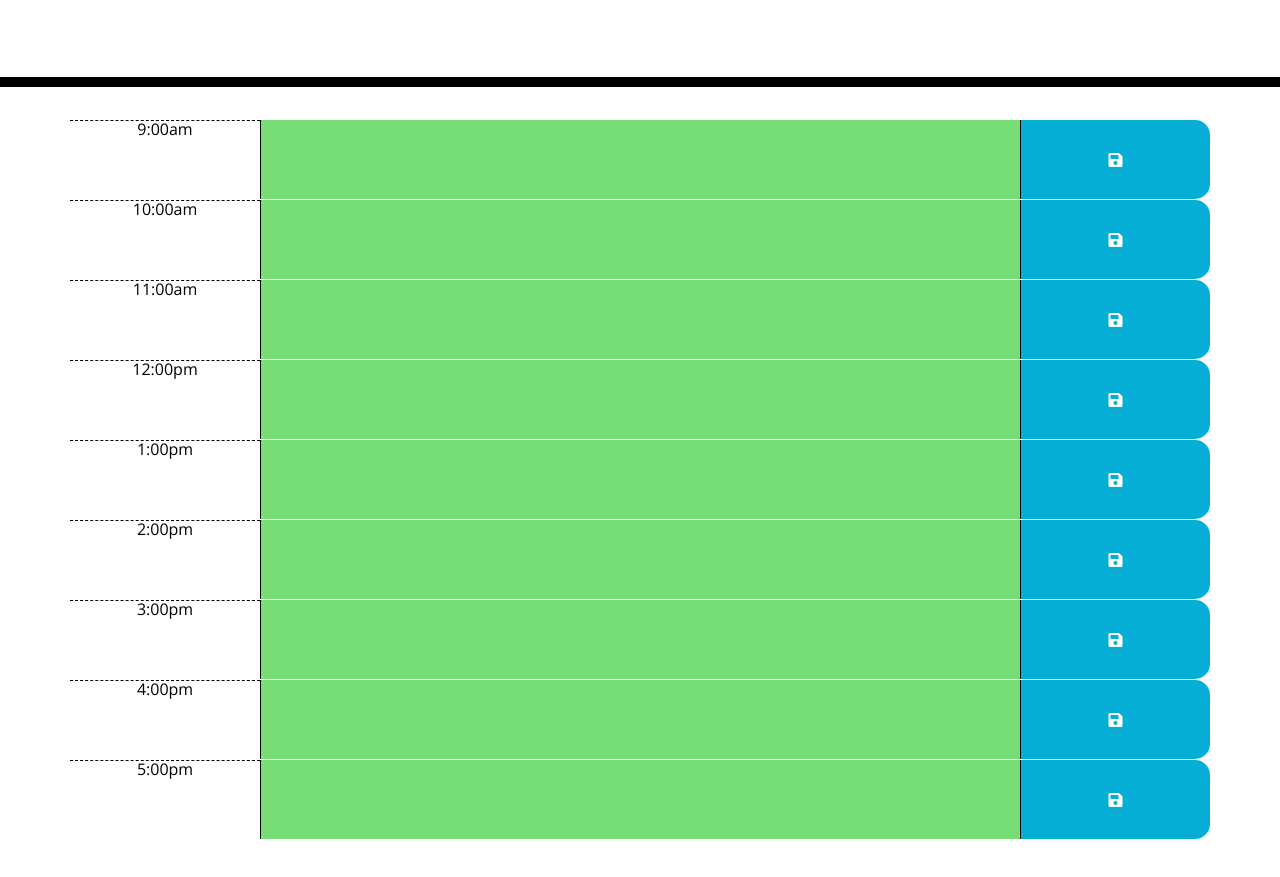
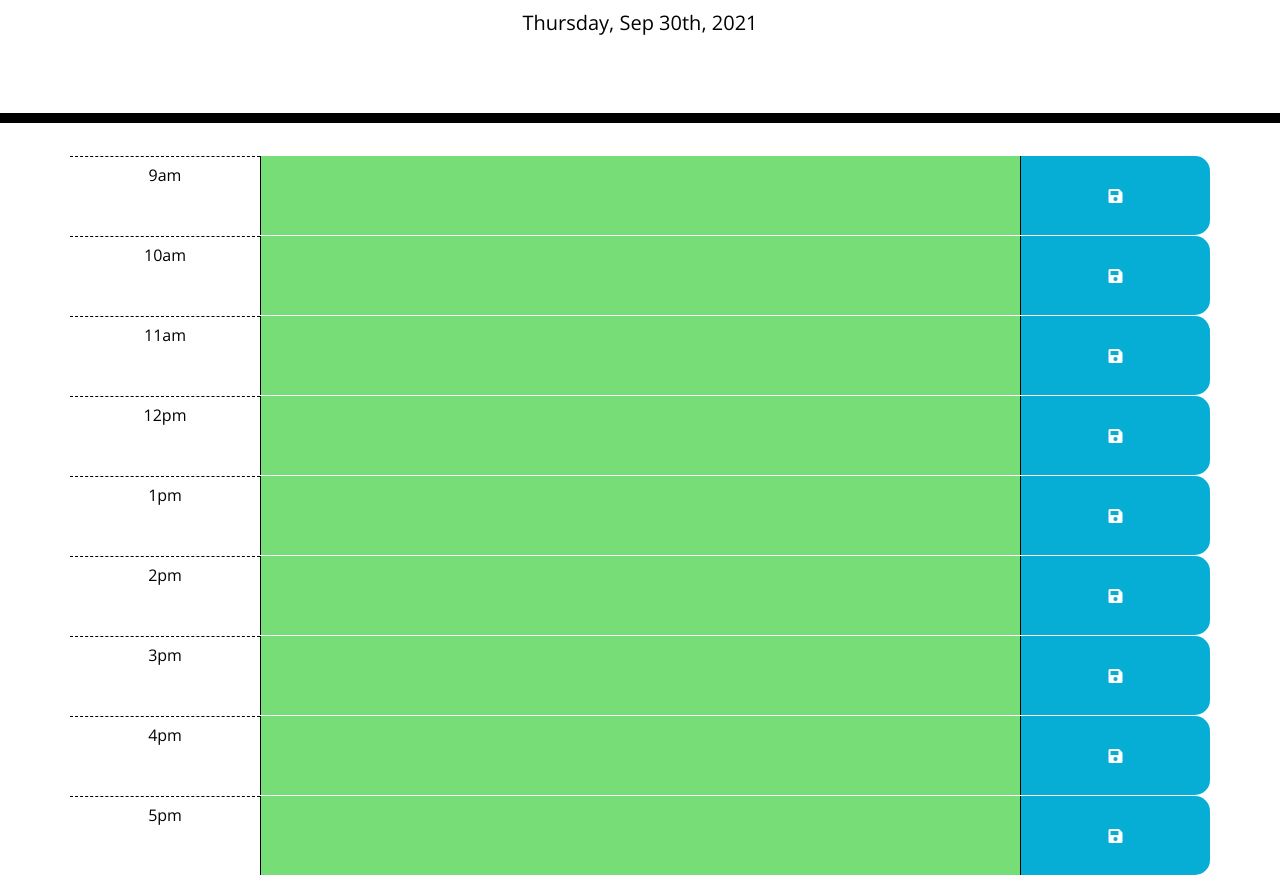
Before and after one commit to bretpeters3n/work-day-scheduler, a plain HTML site: page index.html in a window 1280 px wide. Shown: the part 181-1058 px from the top of the page. Before the commit the page ends 1022 px from the top, so only its background shows below. Drawn offline with nearby package versions, Linux system fonts and the light colour scheme.

Commit message:
Proper color coating finished. LocalStorage checked and confirmed working. ReadMe created

```diff
--- a/assets/css/style.css
+++ b/assets/css/style.css
@@ -43,6 +43,7 @@ textarea {
   background-color: #ffffff;
   color: #000000;
   border-top: 1px dashed #000000;
+  padding: 10px;
 }
 
 .past {
--- a/assets/js/script.js
+++ b/assets/js/script.js
@@ -1,18 +1,21 @@
 // PSUEDO CODING start
 
-// create array with all descriptions in it for each hour
-// write function to go through each row in container and grab text-areas
+// 3 functions - init(), saveBtnPressed(), updateLocalStorage()
+// responsive
 
 // PSUEDO CODING end
 
 // selectors
 var containerOfButtons = $("#container .row");
+var currentDay = $("#currentDay");
 
 // variables
 var nowMoment = moment().format("HH"); // this var is equal to the current hour in military time
+var nowDisplayDate = moment().format("dddd, MMM Do, GGGG"); // this var is equal to the current hour in military time
 
 // functions
 function start() {
+  currentDay.text(nowDisplayDate); // display current date
   pullWeeklyCalendar();
   buttonDelegation();
 }
@@ -20,12 +23,8 @@ function start() {
 function pullWeeklyCalendar() {
   weeklyCalendar = JSON.parse(localStorage.getItem("weeklyCalendar"));
   if (weeklyCalendar) {
-    // console.log("weeklyCalendar exists - writeWeeklyCalendar was entered");
     writeWeeklyCalendar();
   } else {
-    // console.log(
-    //   "weeklyCalendar does not exist - createEmptyCalendar was entered"
-    // );
     createEmptyCalendar();
   }
 }
@@ -37,31 +36,24 @@ function createEmptyCalendar() {
 }
 
 function pushWeeklyCalendar(id, value) {
-  // update weeklyCalendar object
-  id = id - 9;
-  console.log(id);
-  console.log(value);
+  id = id - 9; // reduce id by 9 so that the values get stored in the correct place
   weeklyCalendar[id] = value;
-  console.log(weeklyCalendar[id]);
-
+  $(containerOfButtons).each(function (e) {
+    var value = $(this).children().find("textarea").val();
+    weeklyCalendar[e] = value;
+  });
   localStorage.setItem("weeklyCalendar", JSON.stringify(weeklyCalendar));
 }
 
-// write all textareas, that have been saved, to the page
 function writeWeeklyCalendar() {
   var id;
-  var num = 1;
-  // roll through array of targets and build textareas on page
   $(containerOfButtons).each(function (index) {
-    // transfer array value to variable
     var textValueInArray = weeklyCalendar[index];
-    //
-    var pastPresentFuture;
-    //
     var textAreaStyle = $(this).children().find("textarea");
     time = this.id;
-    console.log("nowMoment = " + nowMoment);
-    console.log("id = " + time);
+    nowMoment = parseInt(nowMoment);
+    time = parseInt(time);
+
     if (time === nowMoment) {
       textAreaStyle.addClass("present");
     } else if (time > nowMoment) {
@@ -69,15 +61,11 @@ function writeWeeklyCalendar() {
     } else {
       textAreaStyle.addClass("past");
     }
-    // set textarea to array value from above
-    // $(this).children().find("textarea").addClass("past").val(textValueInArray);
     textAreaStyle.val(textValueInArray);
   });
 }
 
 function buttonDelegation() {
-  // console.log("buttonDelegation() entered");
-  console.log(containerOfButtons);
   containerOfButtons.on("click", ".saveBtn", function (event) {
     event.preventDefault();
     var id = $(this).parent().prop("id");
--- a/index.html
+++ b/index.html
@@ -37,47 +37,47 @@
     <div class="container" id="container">
       <!-- Timeblocks go here -->
       <div class="row time-block" id='9'>
-        <div class="col-2 hour">9:00am</div>
+        <div class="col-2 hour">9am</div>
         <div class="col-8 textarea stripLRpadding"><textarea></textarea></div>
         <div class="col-2 saveBtn"><i class="fas fa-save"></i></div>
       </div>
       <div class="row time-block" id='10'>
-        <div class="col-2 hour">10:00am</div>
+        <div class="col-2 hour">10am</div>
         <div class="col-8 textarea stripLRpadding"><textarea></textarea></div>
         <div class="col-2 saveBtn"><i class="fas fa-save"></i></div>
       </div>
       <div class="row time-block" id='11'>
-        <div class="col-2 hour">11:00am</div>
+        <div class="col-2 hour">11am</div>
         <div class="col-8 textarea stripLRpadding"><textarea></textarea></div>
         <div class="col-2 saveBtn"><i class="fas fa-save"></i></div>
       </div>
       <div class="row time-block" id='12'>
-        <div class="col-2 hour">12:00pm</div>
+        <div class="col-2 hour">12pm</div>
         <div class="col-8 textarea stripLRpadding"><textarea></textarea></div>
         <div class="col-2 saveBtn"><i class="fas fa-save"></i></div>
       </div>
       <div class="row time-block" id='13'>
-        <div class="col-2 hour">1:00pm</div>
+        <div class="col-2 hour">1pm</div>
         <div class="col-8 textarea stripLRpadding"><textarea></textarea></div>
         <div class="col-2 saveBtn"><i class="fas fa-save"></i></div>
       </div>
       <div class="row time-block" id='14'>
-        <div class="col-2 hour">2:00pm</div>
+        <div class="col-2 hour">2pm</div>
         <div class="col-8 textarea stripLRpadding"><textarea></textarea></div>
         <div class="col-2 saveBtn"><i class="fas fa-save"></i></div>
       </div>
       <div class="row time-block" id='15'>
-        <div class="col-2 hour">3:00pm</div>
+        <div class="col-2 hour">3pm</div>
         <div class="col-8 textarea stripLRpadding"><textarea></textarea></div>
         <div class="col-2 saveBtn"><i class="fas fa-save"></i></div>
       </div>
       <div class="row time-block" id='16'>
-        <div class="col-2 hour">4:00pm</div>
+        <div class="col-2 hour">4pm</div>
         <div class="col-8 textarea stripLRpadding"><textarea></textarea></div>
         <div class="col-2 saveBtn"><i class="fas fa-save"></i></div>
       </div>
       <div class="row time-block" id='17'>
-        <div class="col-2 hour">5:00pm</div>
+        <div class="col-2 hour">5pm</div>
         <div class="col-8 textarea stripLRpadding"><textarea></textarea></div>
         <div class="col-2 saveBtn"><i class="fas fa-save"></i></div>
       </div>
```
Also changed, not shown: assets/img/work-day-scheduler.gif (added), instructions/05-third-party-apis-homework-demo.gif (deleted), 2 other files.
